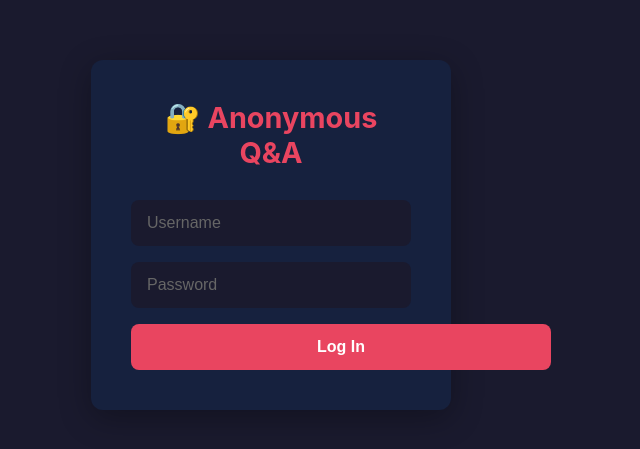
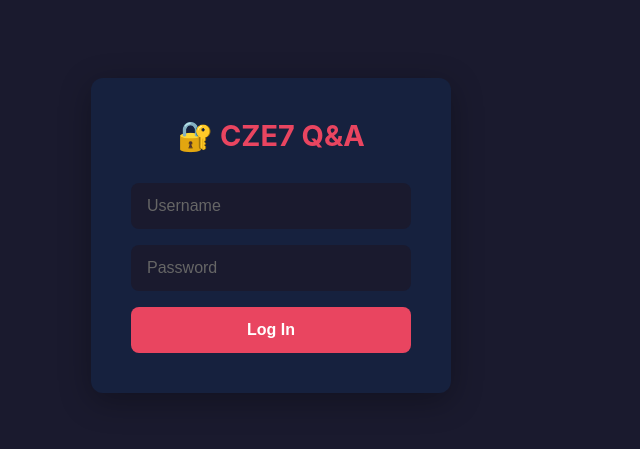
Before and after one commit to tothk711/anonymous-qa, a website: page public/index.html in a window 1280 px wide. Shown: the part 165-614 px from the top of the page, without its empty margins (369-1009 px from the left). Drawn offline with Linux system fonts and the light colour scheme.

Commit message:
Update login button width and title text

```diff
--- a/public/index.html
+++ b/public/index.html
@@ -59,7 +59,7 @@
         }
 
         .login-box button {
-            width: 150%;
+            width: 100%;
             padding: 14px;
             border: none;
             border-radius: 8px;
@@ -376,7 +376,7 @@
     <!-- Login Screen -->
     <div class="login-container" id="loginScreen">
         <div class="login-box">
-            <h1>🔐 Anonymous Q&A</h1>
+            <h1>🔐 CZE7 Q&A</h1>
             <div class="login-error" id="loginError"></div>
             <input type="text" id="username" placeholder="Username" autocomplete="off">
             <input type="password" id="password" placeholder="Password">
```
